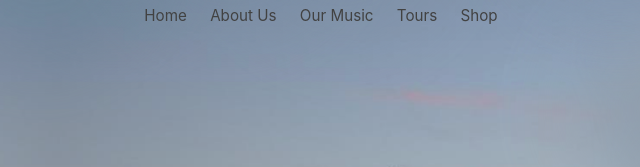
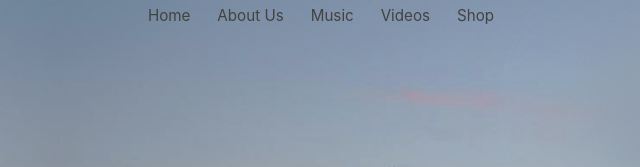
Before and after one commit to rebornmakaidos/001, a plain HTML site: page src/index.html in a window 1280 px wide. Shown: the part 219-386 px from the top of the page, 319-959 px from the left. Drawn offline with nearby package versions, Linux system fonts and the light colour scheme.

Commit message:
002
title changes

```diff
--- a/src/index.html
+++ b/src/index.html
@@ -32,8 +32,8 @@
                     <div class="navigation-bar" style="font-size: 1.9vh; display: flex; justify-content: space-evenly;">
                         <a class="nav-link-item" href="index.html" >Home</a>
                         <a class="nav-link-item" href="#" >About Us</a>
-                        <a class="nav-link-item" href="#" >Our Music</a>
-                        <a class="nav-link-item" href="#" >Tours</a>
+                        <a class="nav-link-item" href="#" >Music</a>
+                        <a class="nav-link-item" href="#" >Videos</a>
                         <a class="nav-link-item" href="#" >Shop</a>
                     </div>
                 </div>
```
